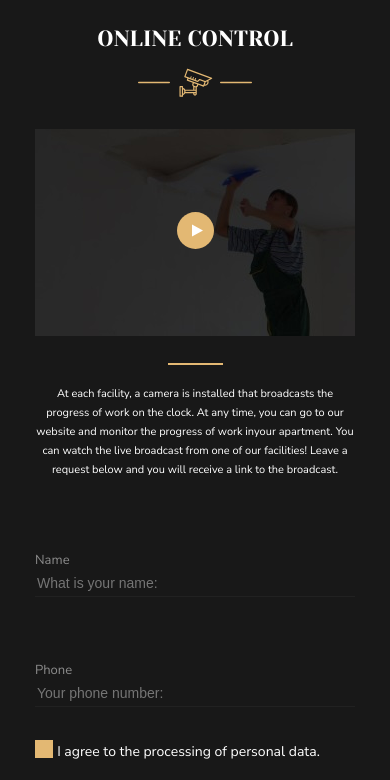
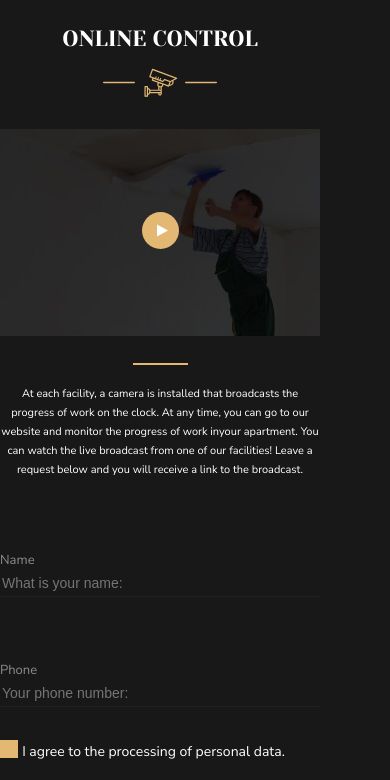
Before and after one commit to IVAN7922/Design-maket_adaptive, a plain HTML site: page index.html in a window 390 px wide. Shown: the part 1220-2000 px from the top of the page. Drawn offline with Linux system fonts and the light colour scheme.

Commit message:
Update media.css

```diff
--- a/css/media.css
+++ b/css/media.css
@@ -63,8 +63,8 @@
 
     .fix-container {
         max-width: 320px;
-        margin: 0 auto;
-        padding: 0 0;
+        margin: 0;
+        padding: 0;
     }
 
     /* Header */
```
